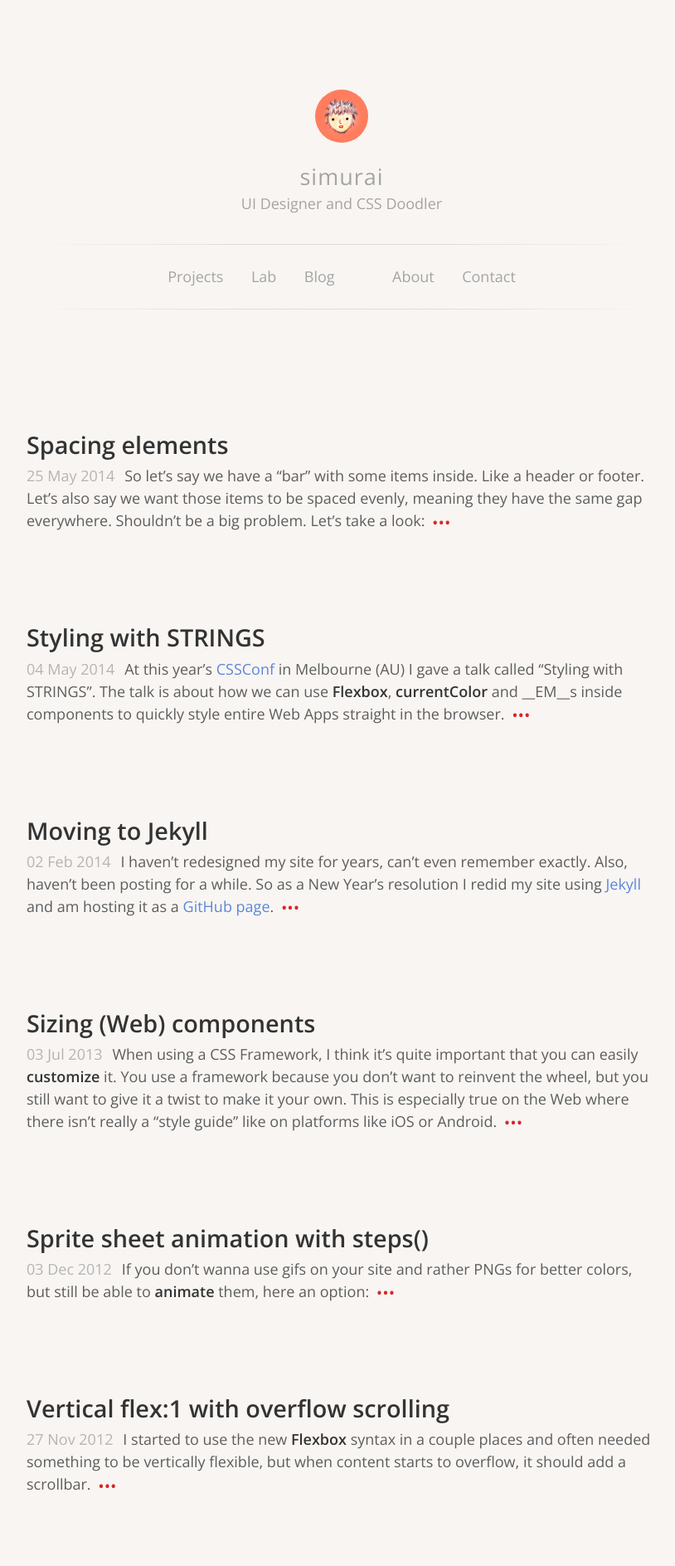
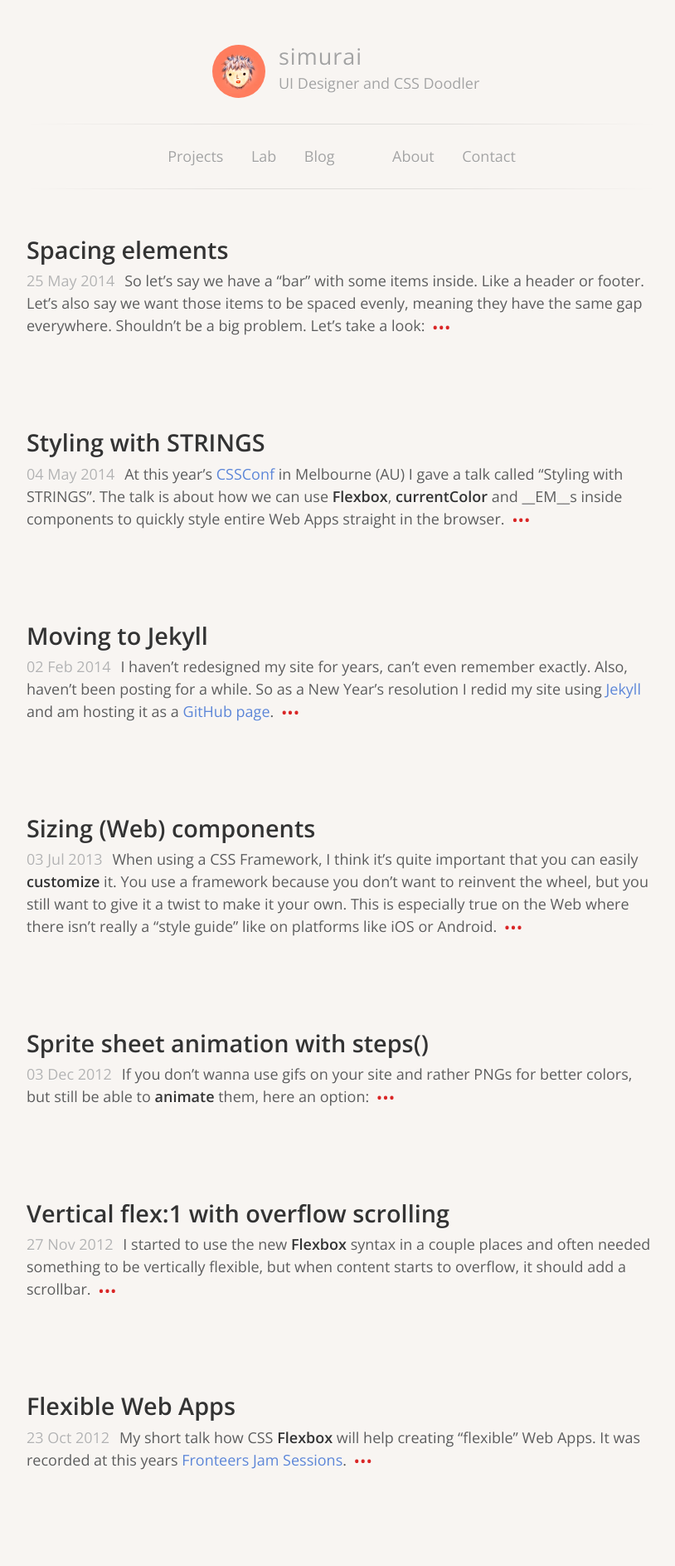
Before and after one commit to simurai/simurai.com, a Jekyll site: the page built from index.html, in a window 1280 px wide. Shown: the top 1887 px of the page at 83% size, without its empty margins (228-1042 px from the left). Built offline with Jekyll 4.4.1, drawn with Linux system fonts in a browser that asks for light colours; Markdown is read by kramdown in place of the engine named in the settings.

Commit message:
Add small height MQ

```diff
--- a/_sass/layout.scss
+++ b/_sass/layout.scss
@@ -99,3 +99,29 @@
     }
 
 }
+
+
+/* Wide + small height ----------------------------------------- */
+
+@media (min-width: 600px) and (max-height: 900px) {
+
+    .wrapper {
+        margin: 3rem auto;
+    }
+
+    .header {
+        margin-bottom: 1rem;
+    }
+
+    .header-avatar {
+        position: absolute;
+        margin-left: -156px; /* Damn, magic numbers */
+    }
+
+    .header-title,
+    .header-description {
+        text-align: left;
+        margin-left: 40%;
+    }
+
+}
```
